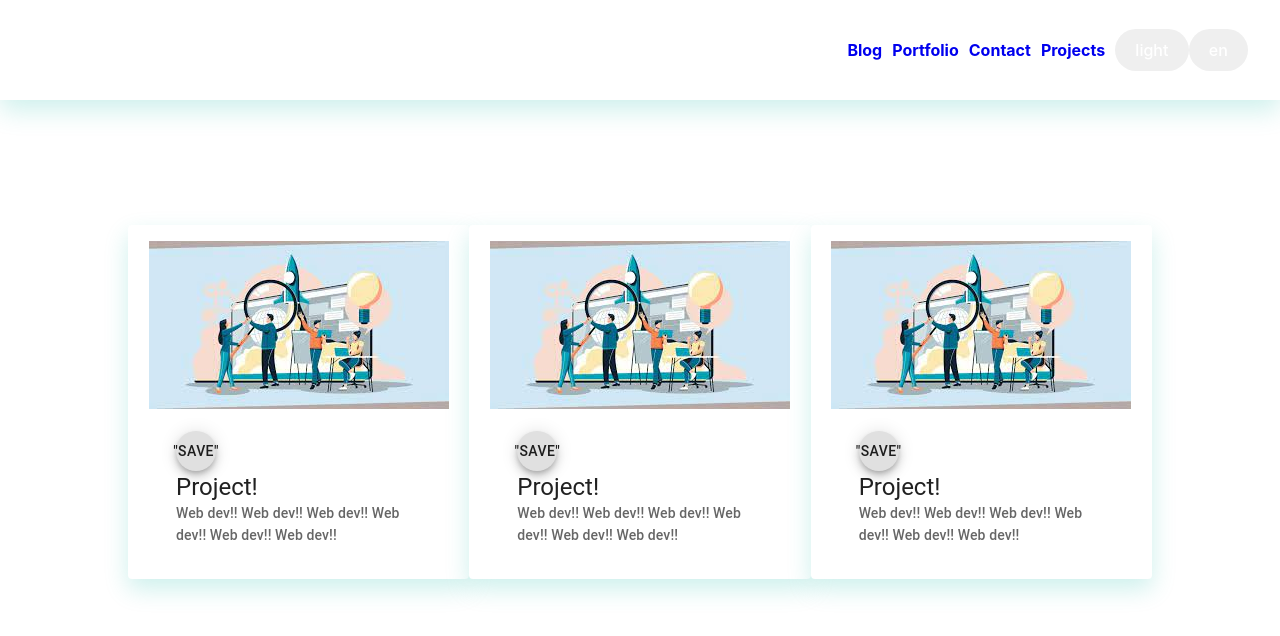
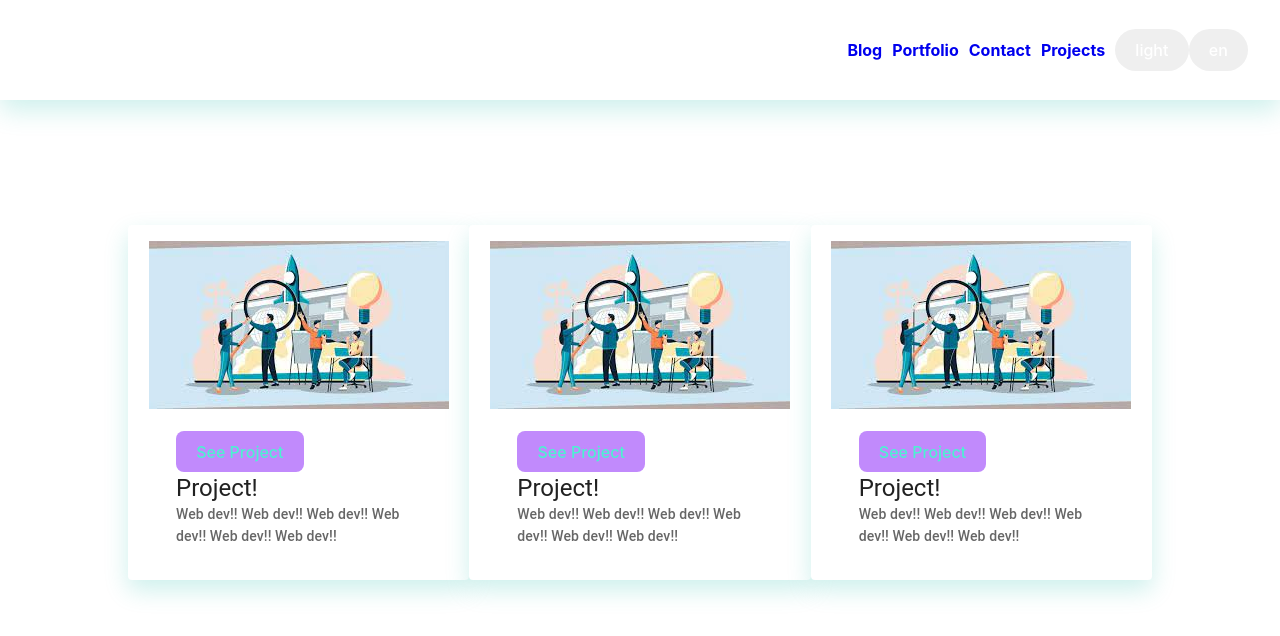
Before and after one commit to souad988/portfolio_frontend, a React (Vite) app: page /blog in a window 1280 px wide. Shown: the top 636 px of the page. Built offline with nearby package versions, Linux system fonts and the light colour scheme.

Commit message:
Add project details route and component

```diff
--- a/src/App.jsx
+++ b/src/App.jsx
@@ -6,6 +6,7 @@ import Header from './components/header'
 import { useDispatch, useSelector} from 'react-redux';
 
 import {fetchTheme} from './store/reducers/themeReducer'
+import ProjectDetails from './components/projectDetails';
 
 
 function App() {
@@ -33,6 +34,11 @@ function App() {
           element={<Blog />}
         />
 
+        <Route
+          path='/projectDetails'
+          element={<ProjectDetails />}
+        />
+
    </Routes>
    </BrowserRouter>
   );
--- a/src/components/headerButton.jsx
+++ b/src/components/headerButton.jsx
@@ -9,6 +9,7 @@ function HeaderButton(props) {
     //
     const {title, onClick}  = {...props}
     if(theme){
+      console.log('headerButton theme loaded')
       return (<button className={classes.primaryButton} onClick={onClick}>{title}</button>)
     }
     return (
--- a/src/components/project.jsx
+++ b/src/components/project.jsx
@@ -1,4 +1,5 @@
 import React,{useEffect} from 'react'
+import { Link, useNavigate } from 'react-router-dom';
 import useCustomStyles from '../utils/customStyle';
 import {styles} from '../styles/components/project'
 import {useDispatch ,useSelector } from 'react-redux'
@@ -15,7 +16,10 @@ import {
   Typography,
 } from '@mui/material';
 
+import CustomButton from './customButton';
+
 function Project() {
+  const history = useNavigate()
   const dispatch = useDispatch()
   useEffect(() => {
     dispatch(fetchProjects())
@@ -47,17 +51,8 @@ function Project() {
 
     </CardMedia>
     <CardActionArea >
-      <CardContent
-
-      >
-        <Fab
-
-          size="small"
-          aria-label="save button"
-
-        >
-          "save"
-        </Fab>
+      <CardContent >
+        <CustomButton title={'See Project'} onClick={()=> history('/projectDetails')} />
 
         <Typography
           variant="h5"
--- /dev/null
+++ b/src/components/projectDetails.jsx
@@ -0,0 +1,11 @@
+import React from 'react'
+
+function ProjectDetails() {
+  return (
+    <div>
+        <h1>Project Details here !!!</h1>
+    </div>
+  )
+}
+
+export default ProjectDetails
```
